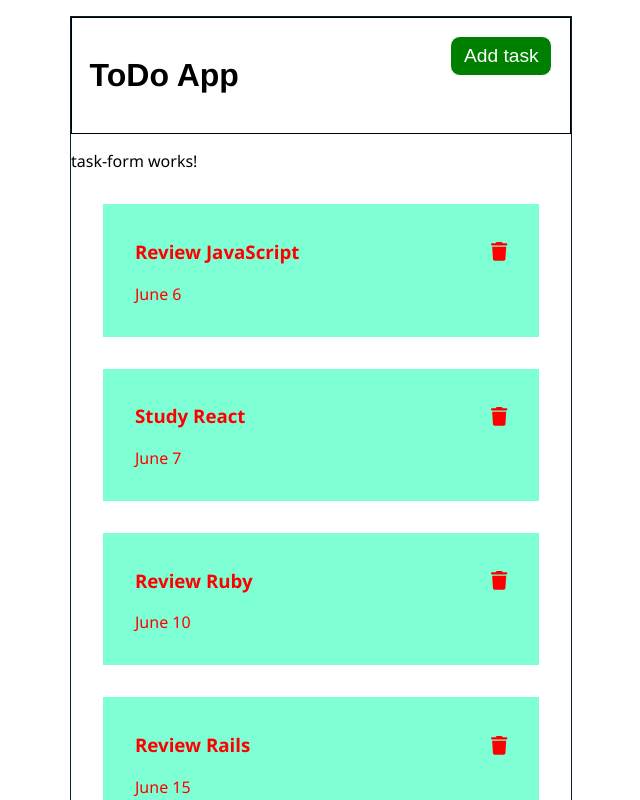
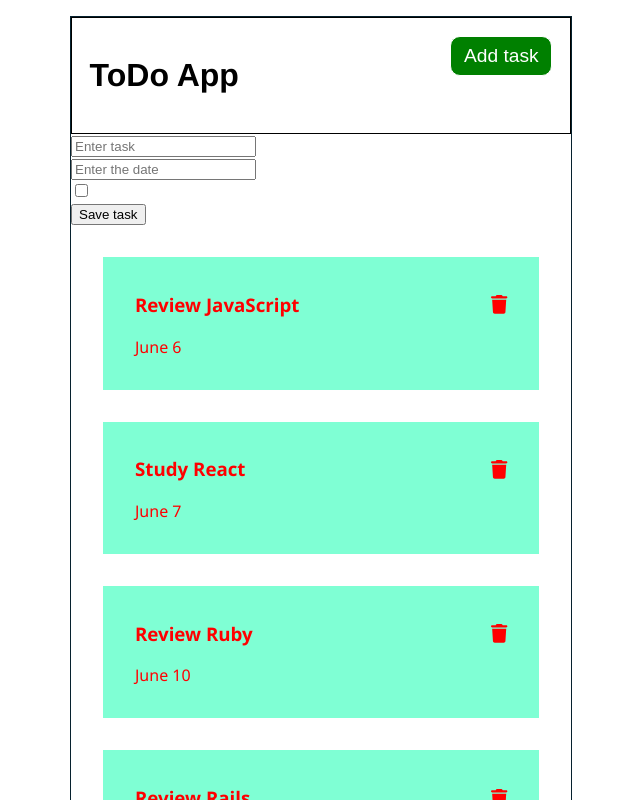
Before and after one commit to david-lafontant/todo-angular, an Angular app: page / in a window 1280 px wide. Shown: the top 800 px of the page, without its empty margins (319-959 px from the left). Built offline with nearby package versions, Linux system fonts and the light colour scheme; data requests are answered from the project's data file.

Commit message:
Setup form for adding task

```diff
--- a/src/app/components/task-form/task-form.component.html
+++ b/src/app/components/task-form/task-form.component.html
@@ -1 +1,19 @@
-<p>task-form works!</p>
+<form>
+  <div class="form-group">
+    <label for="text"
+>
+<input type="text" name="text" id="text" placeholder="Enter task">
+</label>  </div>
+<div class="form-group">
+  <label for="day"></label>
+  <input type="text" name="day" id="day" placeholder="Enter the date">
+</div>
+<div class="form-group">
+  <label for="reminder">
+    <input type="checkbox" id="reminder" name="reminder">
+  </label>
+</div>
+<div class="form-group">
+  <input type="submit" value="Save task">
+</div>
+</form>
```
